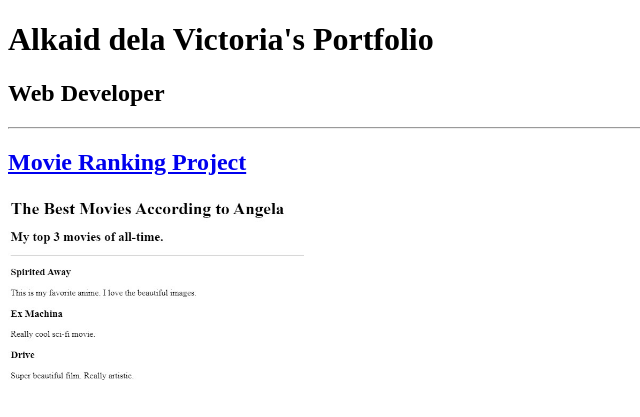
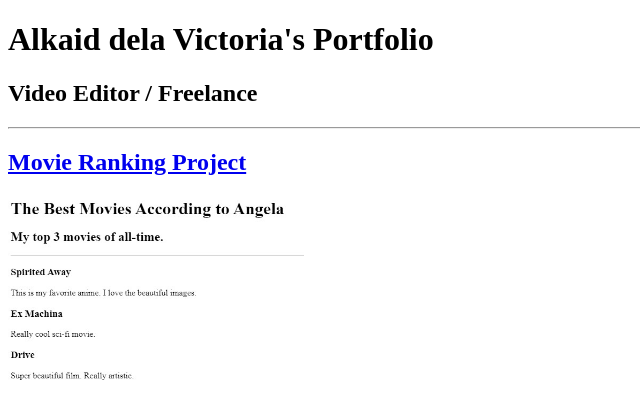
Before and after one commit to alkaid0613/html-portfolio, a plain HTML site: page index.html in a window 1280 px wide. Shown: the top 417 px of the page, without its empty margins (0-640 px from the left). Drawn offline with Linux system fonts and the light colour scheme.

Commit message:
index.html

```diff
--- a/index.html
+++ b/index.html
@@ -22,7 +22,7 @@ https://developer.mozilla.org/en-US/docs/Web/HTML/Element/img#attr-height -->
 </head>
 <body>
     <h1>Alkaid dela Victoria's Portfolio</h1></a>
-    <h2>Web Developer</h2>
+    <h2>Video Editor / Freelance</h2>
 <hr/>
     <a href="./public/movie-ranking.html"><h2>Movie Ranking Project</h2></a>
         <img class="fit-picture "src="./assets/images/Screenshot 2024-05-17 004617.jpg" height="200"/>
```
